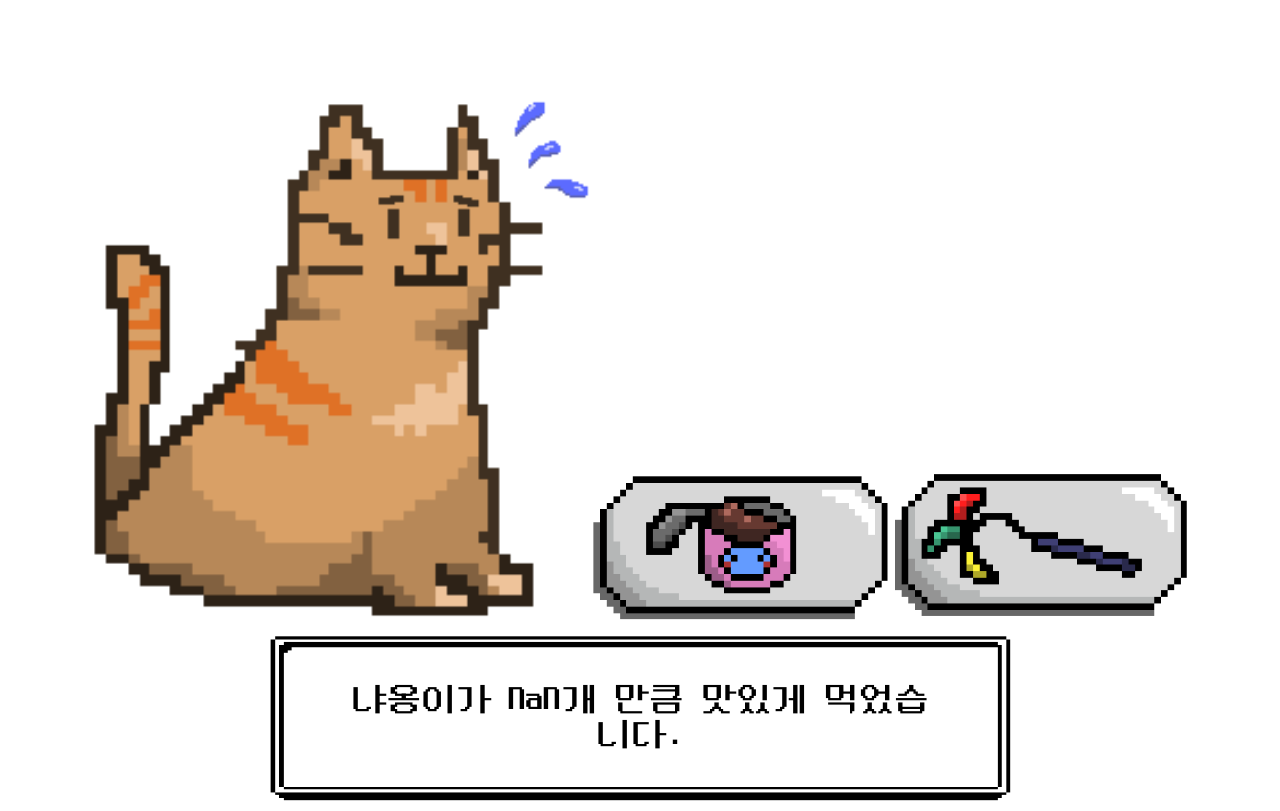
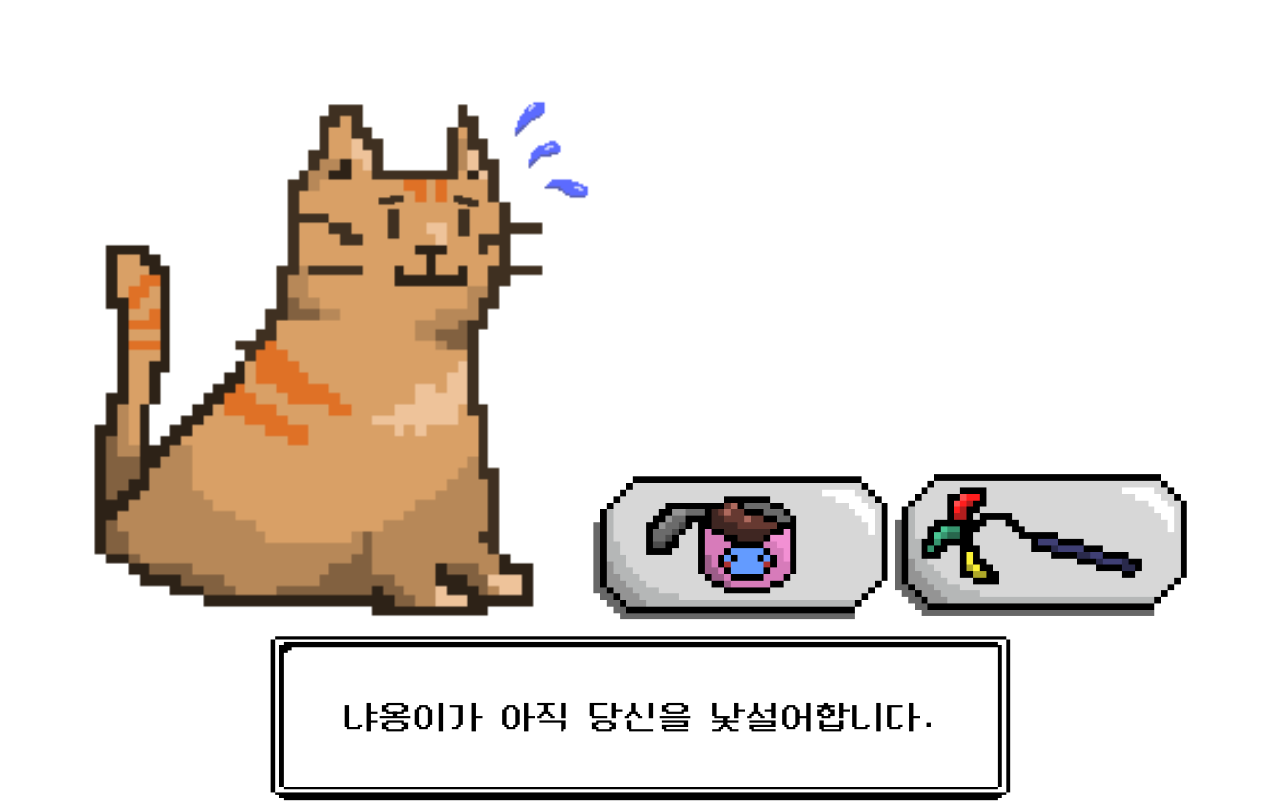
Before and after one commit to sbkwon0307/Nyaonyi, a React (Create React App) app: page / in a window 1280 px wide. Built offline with nearby package versions, Linux system fonts and the light colour scheme.

Commit message:
메세지박스 바꾸기

```diff
--- a/src/App.js
+++ b/src/App.js
@@ -1,4 +1,4 @@
-import React,{useState} from "react";
+import React,{useState,useEffect,useRef} from "react";
 import cat from './images/cat-FirstMeet.png'
 import catFood from './images/catFood.png'
 import catToy from './images/catToy.png'
@@ -8,12 +8,27 @@ import MsgText from './pages/MsgText.js'
 import './App.css';
 
 function App() {
-  const [heart, setHeart] = useState(parseInt(localStorage.getItem("heart")));
+  let startHeart = (localStorage.getItem("heart"))==null? 0 : parseInt(localStorage.getItem("heart"));
+  const [heart, setHeart] = useState(startHeart);
+  let timeoutId = useRef(null);
+  const changeText = () => {
+                        if(heart<10) return (`냐옹이가 아직 당신을 낯설어합니다.`)
+                        else if(heart>=10&&heart<30) return ("냐옹이가 당신을 조금은 기억합니다.")
+                        else if(heart>30) return ("냐옹이가 조금 경계를 풀었습니다.")
+                        }
   const feedFood = () => {
-                          setHeart(heart+1);
-                          localStorage.setItem("heart",heart)
+                          let updateHeart = heart + 1
+                          setHeart(updateHeart);
+                          localStorage.setItem("heart",updateHeart)
+                          setMsgText(`냐옹이가 ${updateHeart}개 만큼 맛있게 먹었습니다!`)
+                          timeoutId.current = setTimeout(()=>{
+                            setMsgText(changeText())
+                          },3000);
                         }
-
+  const [msgText, setMsgText] = useState(changeText());
+  useEffect(()=>{
+      return () => clearTimeout(timeoutId.current);
+  },[]);
   return (
     <div className="App">
       <nav>
@@ -29,7 +44,7 @@ function App() {
                 </div>
                 <div class="msgBoxText">
                   <div class="msgBoxText">
-                      <p>냐옹이가 {heart}개 만큼 맛있게 먹었습니다.</p>
+                      <p>{msgText}</p>
                   </div>
                 </div>
             </div>
```
